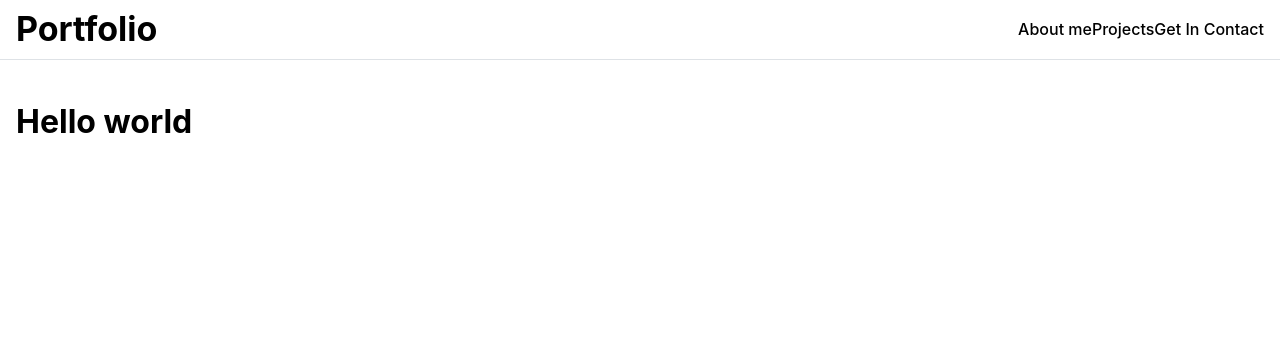
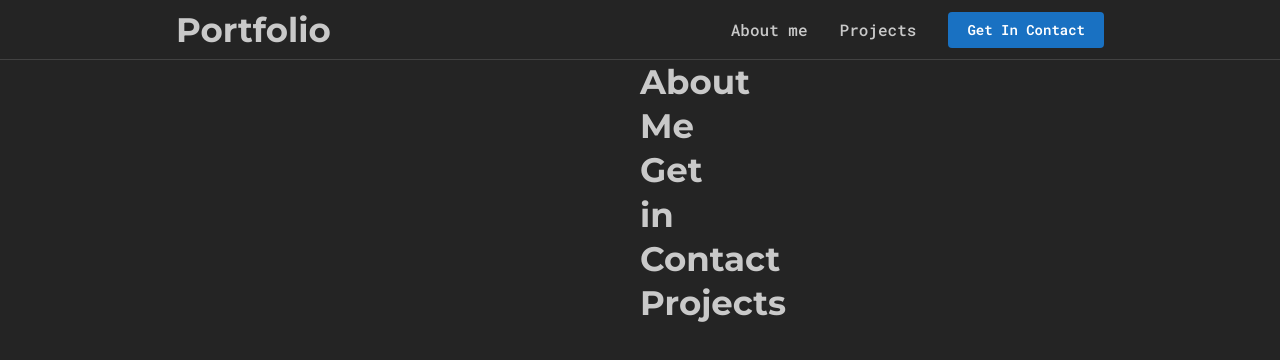
Before and after one commit to kaywil56/portfolio, a Next.js app: page / in a window 1280 px wide. Shown: the top 360 px of the page. Built offline with nearby package versions, Linux system fonts and the light colour scheme.

Commit message:
add font families

```diff
--- a/app/layout.tsx
+++ b/app/layout.tsx
@@ -1,8 +1,11 @@
 import type { Metadata } from "next";
-import { Inter } from "next/font/google";
+import { Montserrat, Roboto_Mono } from "next/font/google";
 import { ColorSchemeScript, MantineProvider } from '@mantine/core';
 import { Shell } from "@/components/Shell";
 import '@mantine/core/styles.css';
+
+const montserrat = Montserrat({ subsets: ['latin'] })
+const roboto = Roboto_Mono({ subsets: ['latin'] })
 
 export const metadata = {
   title: 'My Mantine app',
@@ -17,10 +20,14 @@ export default function RootLayout({
   return (
     <html lang="en">
       <head>
-        <ColorSchemeScript />
+        <ColorSchemeScript defaultColorScheme="dark" />
       </head>
       <body>
-        <MantineProvider>
+        <MantineProvider defaultColorScheme="dark" theme={{
+          fontFamily: `${ roboto.style.fontFamily}, sans-serif`,
+          fontFamilyMonospace: 'Monaco, Courier, monospace',
+          headings: { fontFamily: `${ montserrat.style.fontFamily}, sans-serif` },
+        }}>
           <Shell>
             {children}
           </Shell>
--- a/app/page.tsx
+++ b/app/page.tsx
@@ -1,5 +1,13 @@
+import { About } from "@/components/About";
+import { Contact } from "@/components/Contact";
+import { Projects } from "@/components/Projects";
+
 export default function Home() {
   return (
-    <h1>Hello world</h1>
+    <>
+      <About />
+      <Contact />
+      <Projects />
+    </>
   );
 }
--- /dev/null
+++ b/components/About.tsx
@@ -0,0 +1,7 @@
+import { Container, Title } from "@mantine/core";
+
+export function About() {
+    return <Container w={"lg"}>
+        <Title>About Me</Title>
+    </Container>
+}
--- /dev/null
+++ b/components/Contact.tsx
@@ -0,0 +1,7 @@
+import { Title, Container } from "@mantine/core";
+
+export function Contact(){
+    return <Container w={"lg"}>
+    <Title>Get in Contact</Title>
+</Container>
+}
--- /dev/null
+++ b/components/Projects.tsx
@@ -0,0 +1,7 @@
+import { Title, Container } from "@mantine/core";
+
+export function Projects() {
+    return <Container w={"lg"}>
+        <Title>Projects</Title>
+    </Container>
+}
--- a/components/Shell.module.css
+++ b/components/Shell.module.css
@@ -8,3 +8,10 @@
       background-color: light-dark(var(--mantine-color-gray-0), var(--mantine-color-dark-6));
     }
   }
+
+  .inner {
+    height: rem(60px);
+    display: flex;
+    justify-content: space-between;
+    align-items: center;
+  }
--- a/components/Shell.tsx
+++ b/components/Shell.tsx
@@ -1,6 +1,6 @@
 'use client'
 
-import { AppShell, Burger, Group, UnstyledButton, Title } from '@mantine/core';
+import { AppShell, Burger, Group, UnstyledButton, Title, Container, Button } from '@mantine/core';
 import { useDisclosure } from '@mantine/hooks';
 import classes from './Shell.module.css';
 
@@ -15,29 +15,27 @@ export function Shell({
         <AppShell
             header={{ height: 60 }}
             navbar={{ width: 300, breakpoint: 'sm', collapsed: { desktop: true, mobile: !opened } }}
-            padding="md"
         >
             <AppShell.Header>
-                <Group h="100%" px="md">
-                    <Burger opened={opened} onClick={toggle} hiddenFrom="sm" size="sm" />
-                    <Group justify="space-between" style={{ flex: 1 }}>
+                <Container size="md">
+                    <div className={classes.inner}>
                         <Title>Portfolio</Title>
-                        <Group ml="xl" gap={0} visibleFrom="sm">
+                        <Group gap={"xl"} visibleFrom="xs">
                             <UnstyledButton className={classes.control}>About me</UnstyledButton>
                             <UnstyledButton className={classes.control}>Projects</UnstyledButton>
-                            <UnstyledButton className={classes.control}>Get In Contact</UnstyledButton>
+                            <Button className={classes.control}>Get In Contact</Button>
                         </Group>
-                    </Group>
-                </Group>
+                        <Burger opened={opened} onClick={toggle} size="sm" hiddenFrom="xs" />
+                    </div>
+                </Container>
             </AppShell.Header>
-
-            <AppShell.Navbar py="md" px={4}>
+            <AppShell.Navbar>
                 <UnstyledButton className={classes.control}>About me</UnstyledButton>
                 <UnstyledButton className={classes.control}>Projects</UnstyledButton>
                 <UnstyledButton className={classes.control}>Get In Contact</UnstyledButton>
             </AppShell.Navbar>
             <AppShell.Main>
-                {children}
+                    {children}
             </AppShell.Main>
         </AppShell>
     );
```
